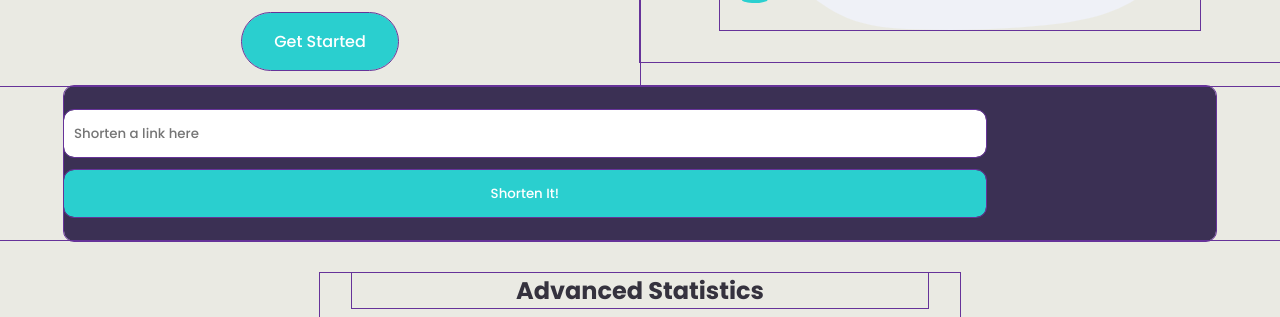
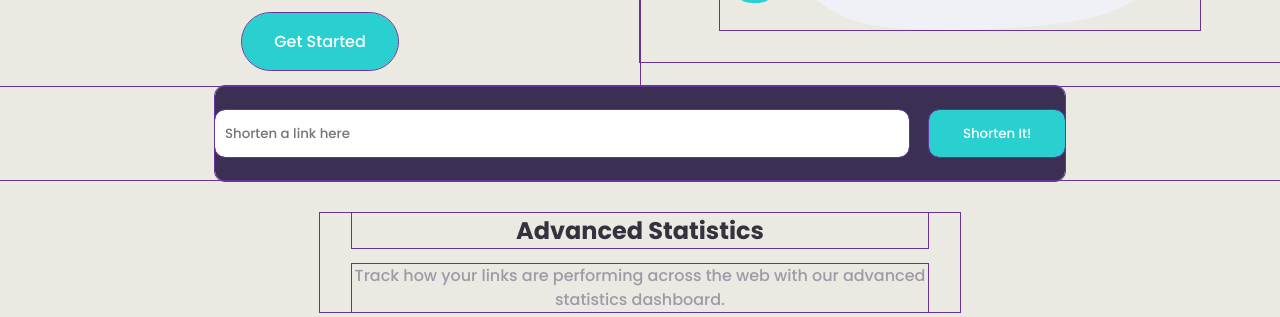
Before and after one commit to asbhogal/Frontend-Mentor-URL-Shortening-Project, a website built with Vite: page index.html in a window 1280 px wide. Shown: the part 405-722 px from the top of the page. Built offline with nearby package versions, Linux system fonts and the light colour scheme.

Commit message:
changes to link shortener container styles

```diff
--- a/src/styles/index.scss
+++ b/src/styles/index.scss
@@ -85,23 +85,31 @@ body {
 // Shorten link container
 
 .link-shorten-container {
-  @include flex-column;
+  display: flex;
+  flex-wrap: wrap; // responsive - wraps the content and stacks it vertically when there is no room left horizontally
+  gap: 20px; // adds a gap between the children of the container. needs a display of flex or grid for this to work
   background-color: $dark-violet;
   padding: 1.5em 0;
+  max-width: 850px; // the maximum width of the container, keeping it fixed at viewports wider than 850px
+  width: 100%; // ensures that viewport widths less than the 850px means the content fills the container properly
   width: 90%;
   margin: 0 auto;
   border-radius: 10px;
-
-  input {
-    margin: 0 0 1em 0;
+  > * {
+    display: inherit; // ensures all children inherit the flex display property from above
+  }
+  .link-input {
+    // changed to class name for clarity
+    flex: 1 1 auto;
     width: 80%;
     padding: 1em 0;
     text-indent: 10px;
     border-radius: 10px;
   }
 
-  button {
-    width: 80%;
+  .shorten-link-btn {
+    // changed to class name for clarity
+    flex: 1 5 auto;
     border-radius: 10px;
     @include flex-default;
     justify-content: center;
```
